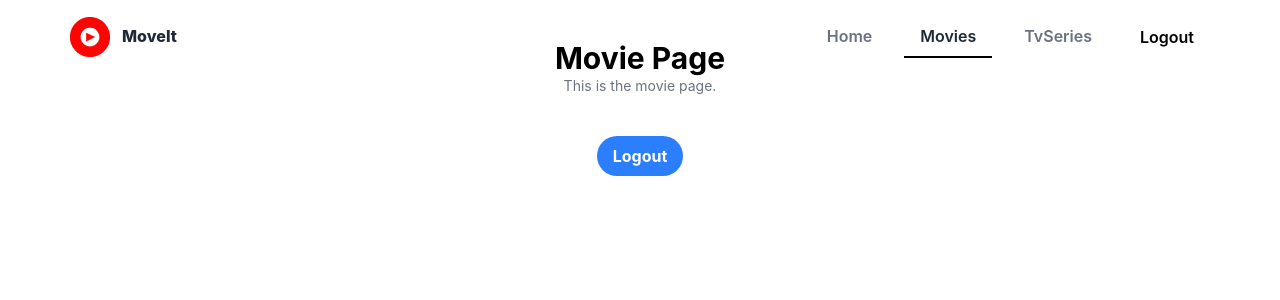
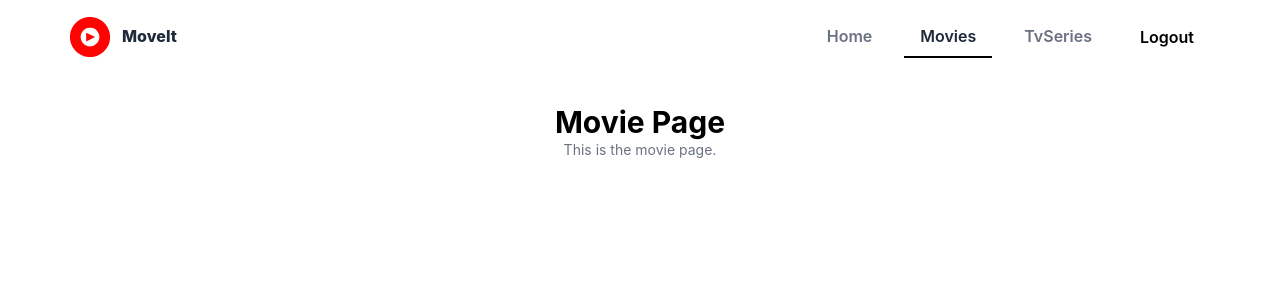
Before and after one commit to olumatty/MovieIt, a React (Vite) app: page /movie in a window 1280 px wide. Shown: the top 300 px of the page. Built offline with nearby package versions, Linux system fonts and the light colour scheme.

Commit message:
Layout(Hide header from some component)

```diff
--- /dev/null
+++ b/components/Layout.jsx
@@ -0,0 +1,20 @@
+import React from 'react'
+import { useLocation } from 'react-router-dom'
+import Header from './Header'
+
+const Layout = ({children}) => {
+    const location = useLocation()
+
+    const hideHeaderRoutes = ['/signup', '/login', '/'];
+    const shouldHideHeader = hideHeaderRoutes.includes(location.pathname);
+  return (
+    <>
+    {!shouldHideHeader && <Header/>}
+    <div className={!shouldHideHeader ? 'pt-16' : ''}>
+      {children}
+    </div>
+    </>
+  )
+}
+
+export default Layout
--- a/src/App.jsx
+++ b/src/App.jsx
@@ -12,6 +12,7 @@ import setupAxiosInterceptors from "./util/axiosSetup";
 import Loader from "../components/Loader";
 import Home from "./global/Home";
 import TvSeries from "./global/TvSeries";
+import Layout from "./../components/Layout";
 
 const ProtectedRoutes = ({children})=>  {
   const {User, loading} = React.useContext(AuthContext);
@@ -34,6 +35,7 @@ const AppContent = () => {
   }, [refreshToken, logout]);
 
   return (
+    <Layout>
     <Routes>
       <Route path="/" element={<Homepage/>}/>
       <Route path="/login" element={ <Signin />} />
@@ -46,6 +48,8 @@ const AppContent = () => {
       <Route path = "*" element={<PageNotFound/>} />
 
     </Routes>
+    </Layout>
+
 
   );
 };
--- a/src/global/Movie.jsx
+++ b/src/global/Movie.jsx
@@ -1,32 +1,12 @@
 import React from 'react'
-import { useNavigate } from 'react-router-dom';
-import { AuthContext } from '../context/AuthContext';
-import Header from '../../components/Header';
+
 
 const Movie = () => {
-  const Navigate = useNavigate();
-  const {logout} = React.useContext(AuthContext);
 
-  const handleLogout = () => {
-    try{
-      logout();
-    }catch(error){
-      console.error('Logout failed', error);
-    }
-    Navigate("/");
-  }
   return (
     <div>
-      <Header/>
       <h1 className='text-3xl font-bold text-center mt-10'>Movie Page</h1>
       <p className='text-center text-gray-500 text-sm'>This is the movie page.</p>
-
-      <button
-        className='bg-blue-500 flex items-center justify-center mx-auto hover:bg-blue-700 text-white font-bold py-2 px-4 rounded-full mt-10'
-        onClick={handleLogout}>
-        Logout
-      </button>
-
     </div>
   )
 }
```
